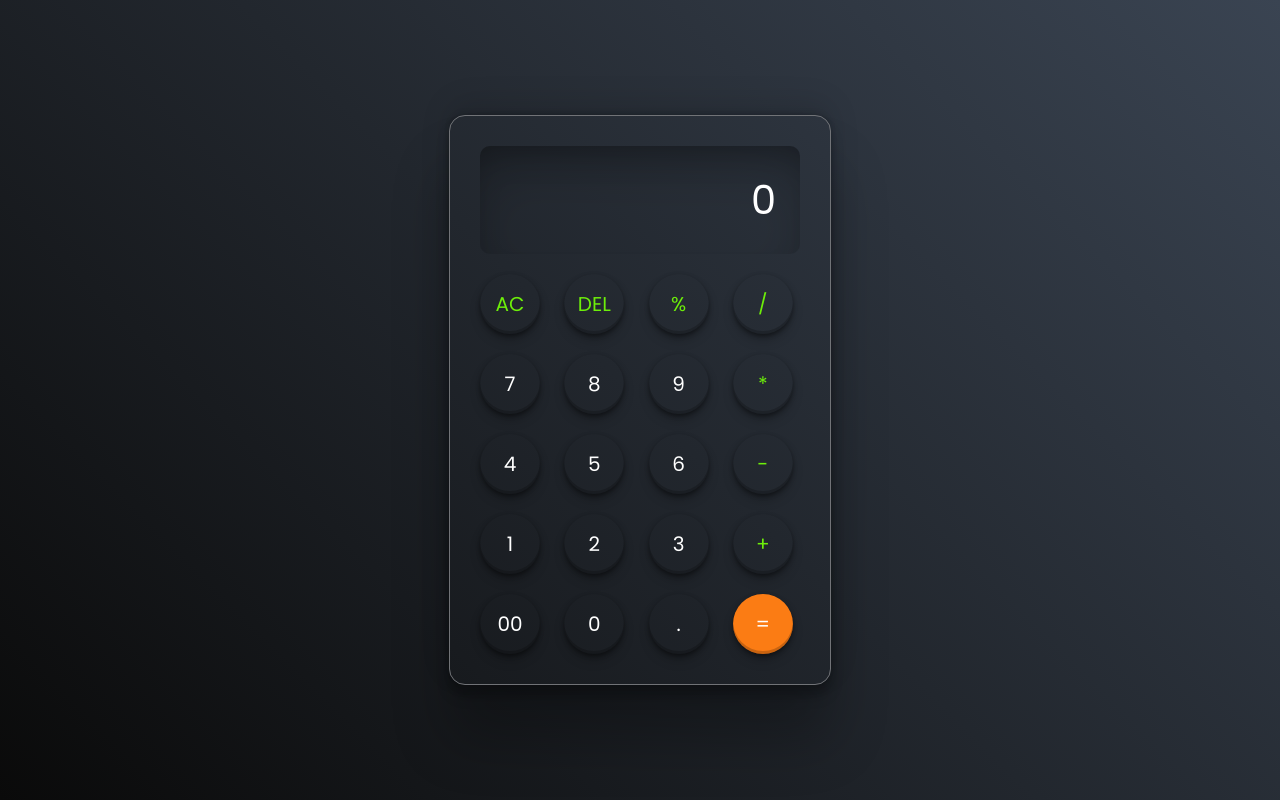
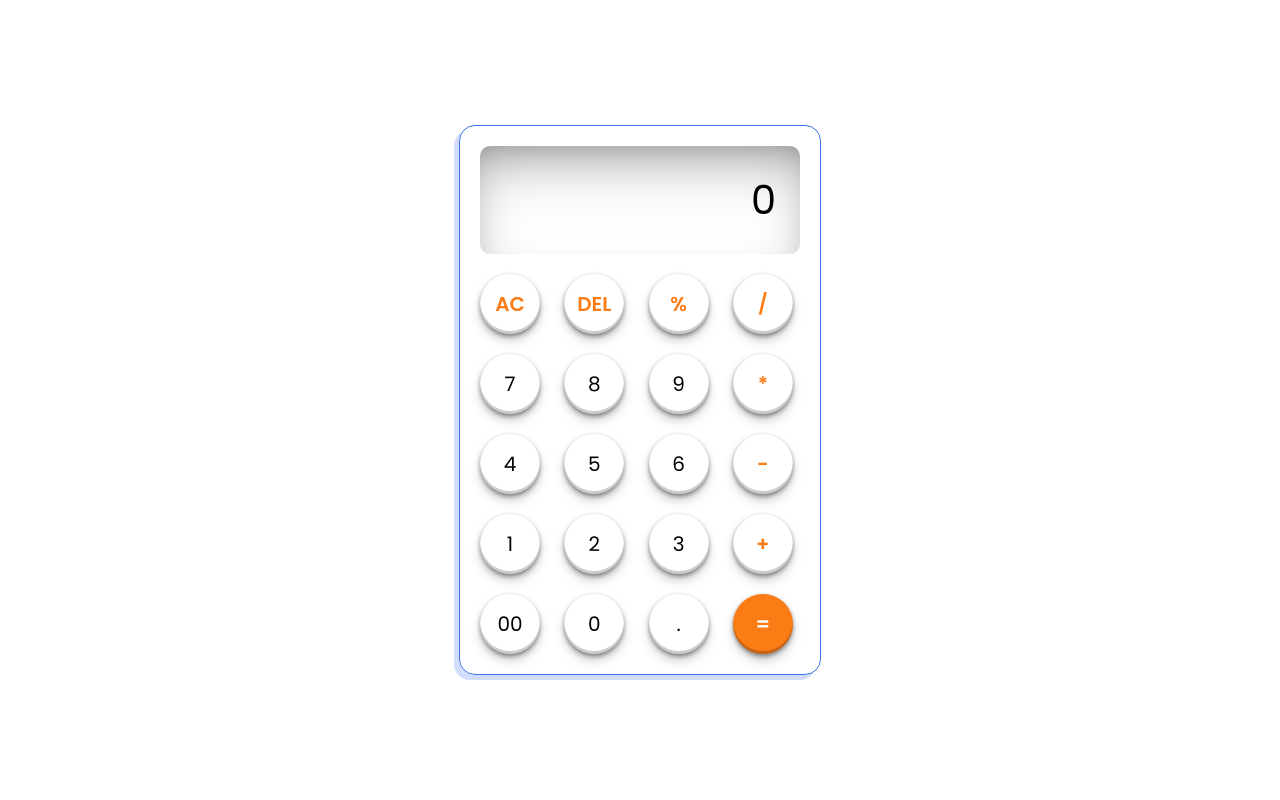
Before and after one commit to dineshkumar24v/simple_calculator_js, a plain HTML site: page index.html in a window 1280 px wide. Drawn offline with Linux system fonts and the light colour scheme.

Commit message:
new features

```diff
--- a/style.css
+++ b/style.css
@@ -12,14 +12,16 @@ body {
     display: flex;
     justify-content: center;
     align-items: center;
-    background: linear-gradient(45deg,#0a0a0a,#3a4452);
+    /* background: linear-gradient(45deg,#0a0a0a,#3a4452); */
 }
 .container {
-    border: 1px solid #717377;
-    padding: 20px;
+    border: 1px solid #3b74e7;
+    padding: 10px;
     border-radius: 16px;
     background:transparent;
-    /* box-shadow: 0px 3px 15px rgba(113, 115, 119, 0.5); */
+    box-shadow: rgba(144, 168, 247, 0.4) -5px 5px;
+}
+.container:hover{
     box-shadow: rgba(0, 0, 0, 0.25) 0px 54px 55px, rgba(0, 0, 0, 0.12) 0px -12px 30px, rgba(0, 0, 0, 0.12) 0px 4px 6px, rgba(0, 0, 0, 0.17) 0px 12px 13px, rgba(0, 0, 0, 0.09) 0px -3px 5px;
 }
 input {
@@ -28,17 +30,15 @@ input {
     padding: 24px;
     margin: 10px;
     background: transparent;
-    /* box-shadow: 0px 3px 15px rgba(84, 84, 84, 0.1); */
     font-size: 40px;
     text-align: right;
     cursor: pointer;
-    color: #ffffff;
     outline: none;
     border-radius: 10px;
     box-shadow: rgba(-50, -50, -93, 0.25) 0px 30px 60px -12px inset, rgba(0, 0, 0, 0.3) 0px 18px 36px -18px inset;
 }
 input::placeholder {  /* pseudo class selector*/
-    color: #ffffff;
+    color: black;
 }
 button {
     border: none;
@@ -47,16 +47,23 @@ button {
     margin: 10px;
     border-radius: 50%;
     background: transparent;
-    color: #ffffff;
     font-size: 20px;
     cursor: pointer;
-    /* box-shadow: -8px -8px 15px rgba(255, 255, 255, 0.1); */
     box-shadow: rgba(0, 0, 0, 0.4) 0px 2px 4px, rgba(0, 0, 0, 0.3) 0px 7px 13px -3px, rgba(0, 0, 0, 0.2) 0px -3px 0px inset;
-
+}
+button:hover{
+    box-shadow: rgba(0, 0, 0, 0.17) 0px -23px 25px 0px inset, rgba(0, 0, 0, 0.15) 0px -36px 30px 0px inset, rgba(0, 0, 0, 0.1) 0px -79px 40px 0px inset, rgba(0, 0, 0, 0.06) 0px 2px 1px, rgba(0, 0, 0, 0.09) 0px 4px 2px, rgba(0, 0, 0, 0.09) 0px 8px 4px, rgba(0, 0, 0, 0.09) 0px 16px 8px, rgba(0, 0, 0, 0.09) 0px 32px 16px;
+    font-weight: 700;
+    scale: 1.1;
+    color: white;
+    border: 1px solid #fb7c14;
 }
 .equalBtn {
     background-color: #fb7c14;
+    color: white;
+    font-weight: 600;
 }
 .operator {
-    color: #6dee0a;
+    color: #fb7c14;
+    font-weight: 600;
 }
```
